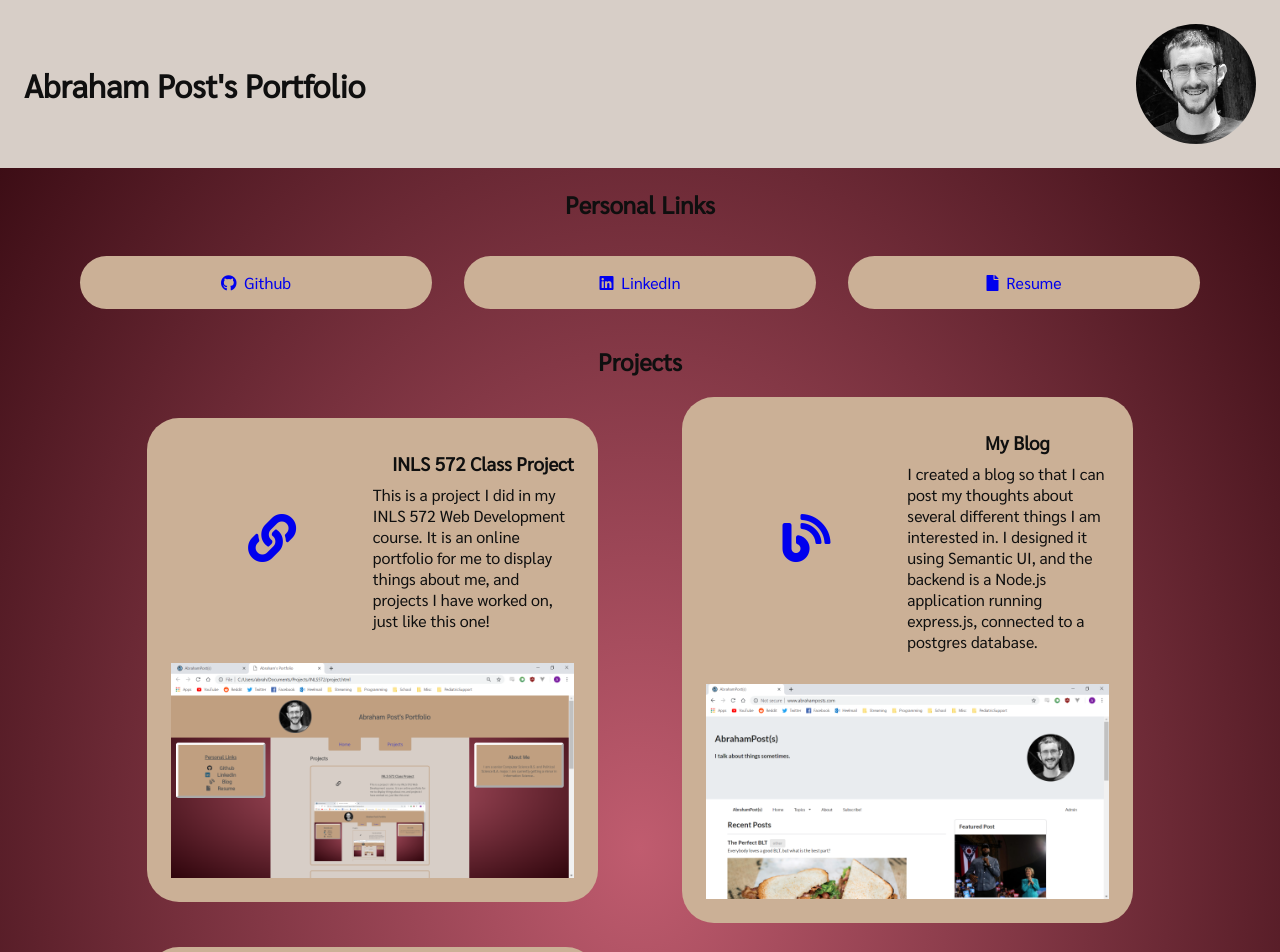
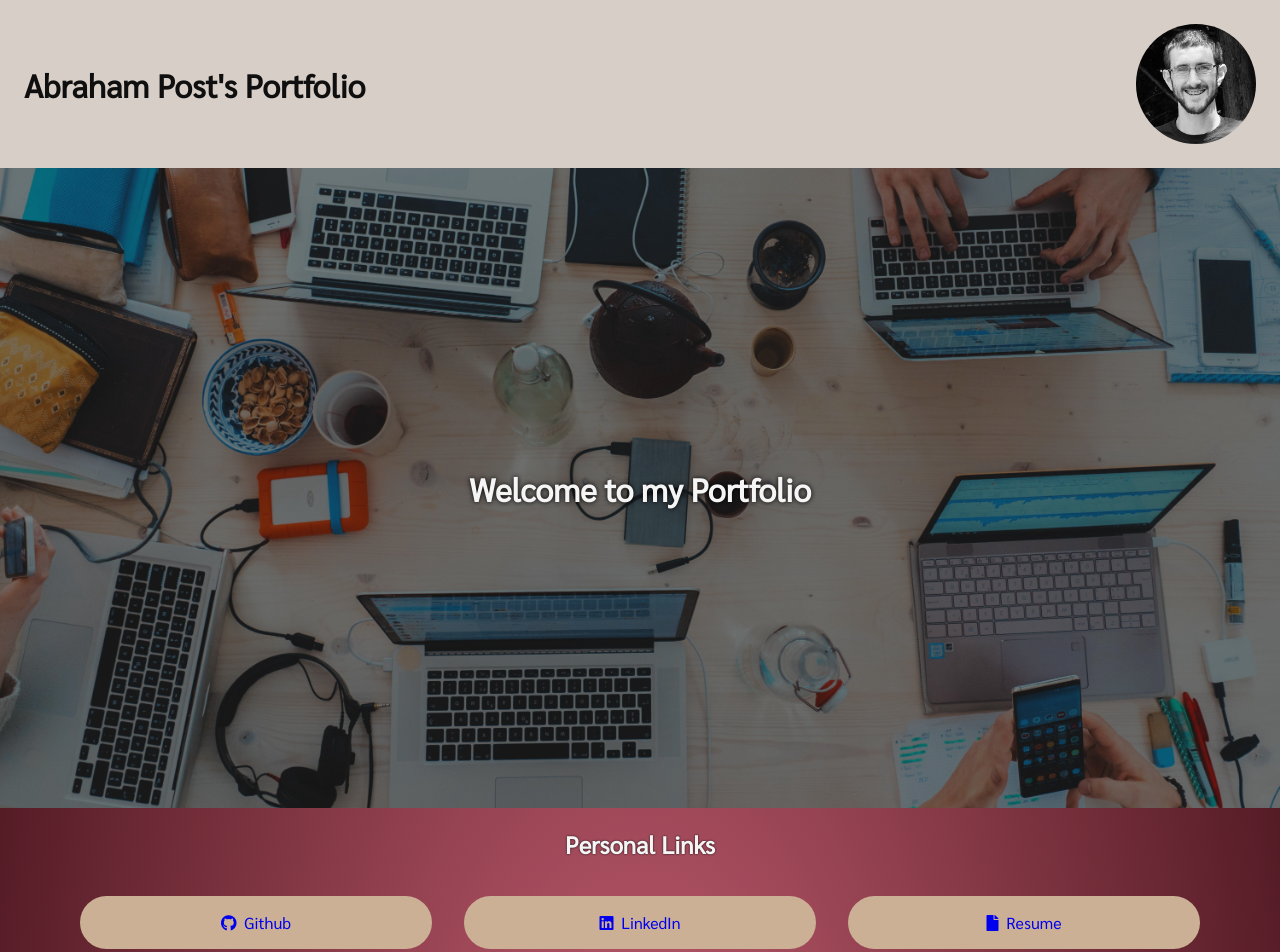
Before and after one commit to abrahampost/INLS573, a plain HTML site: page index.html in a window 1280 px wide. Shown: the top 952 px of the page. Drawn offline with Linux system fonts and the light colour scheme.

Commit message:
Added hero image

```diff
--- a/index.html
+++ b/index.html
@@ -16,13 +16,17 @@
         <h1 class="title">Abraham Post's Portfolio</h1>
         <img class="pic" src="static/abe.jpg" alt="A picture of my face">
     </header>
+    <div id="hero">
+        <h2 id="hero-title">Welcome to my Portfolio</h2>
+        <!-- Photo courtesy of Marvin Meyer. Check him out at https://unsplash.com/@marvelous?utm_medium=referral&utm_campaign=photographer-credit -->
+    </div>
     <div id="container">
         <section class="links">
             <h2 class="title">Personal Links</h2>
-            <a class="link" href="https://github.com/abrahampost"><i class="fab fa-github"></i>&nbsp Github</a>
-            <a class="link" href="https://www.linkedin.com/in/abraham-post/"><i class="fab fa-linkedin"></i>&nbsp
+            <a class="link" href="https://github.com/abrahampost"><i class="fab fa-github"></i>&nbsp; Github</a>
+            <a class="link" href="https://www.linkedin.com/in/abraham-post/"><i class="fab fa-linkedin"></i>&nbsp;
                 LinkedIn</a>
-            <a class="link" href="static/Resume.pdf"><i class="fas fa-file"></i>&nbsp Resume</a>
+            <a class="link" href="static/Resume.pdf"><i class="fas fa-file"></i>&nbsp; Resume</a>
         </section>
         <section class="project-list">
             <h2 class="title">Projects</h2>
--- a/main.css
+++ b/main.css
@@ -15,6 +15,24 @@ body {
     background: radial-gradient(#c05c6f, #2f050c);
     font-family: 'Sarabun', sans-serif;
     color: var(--text-color);
+}
+#hero {
+    display: flex;
+    justify-content: center;
+    align-items: center;
+    height: 70vh;
+    width: 100%;
+    background-position: center;
+    background-repeat: no-repeat;
+    background-size: cover;
+    position: relative;
+    background-image: linear-gradient(rgba(0, 0, 0, 0.5), rgba(0, 0, 0, 0.5)), url('static/hero-small.jpg');
+}
+
+#hero-title {
+    color: whitesmoke;
+    font-size: 2em;
+    text-shadow: 0 0 5px #000;
 }
 
 #container {
@@ -76,7 +94,8 @@ section .title {
 }
 
 section > .title {
-    color: (--text-color);
+    color: whitesmoke;
+    text-shadow: 0 0 2px #000;
 }
 
 .project-list {
@@ -133,6 +152,11 @@ footer p {
 }
 
 @media (min-width: 37.5em) {
+    #hero {
+        height: 80vh;
+        background-image: linear-gradient(rgba(0, 0, 0, 0.5), rgba(0, 0, 0, 0.5)), url('static/hero-medium.jpg');
+    }
+
     header {
         height: 15vh;
     }
@@ -162,6 +186,10 @@ footer p {
 }
 
 @media (min-width: 55em) {
+    #hero {
+        background-image: linear-gradient(rgba(0, 0, 0, 0.5), rgba(0, 0, 0, 0.5)), url('static/hero.jpg');
+    }
+
     .links .link {
         width: 20%;
     }
```
Also changed, not shown: static/hero-medium.jpg (added), static/hero-small.jpg (added), static/hero.jpg (added).
